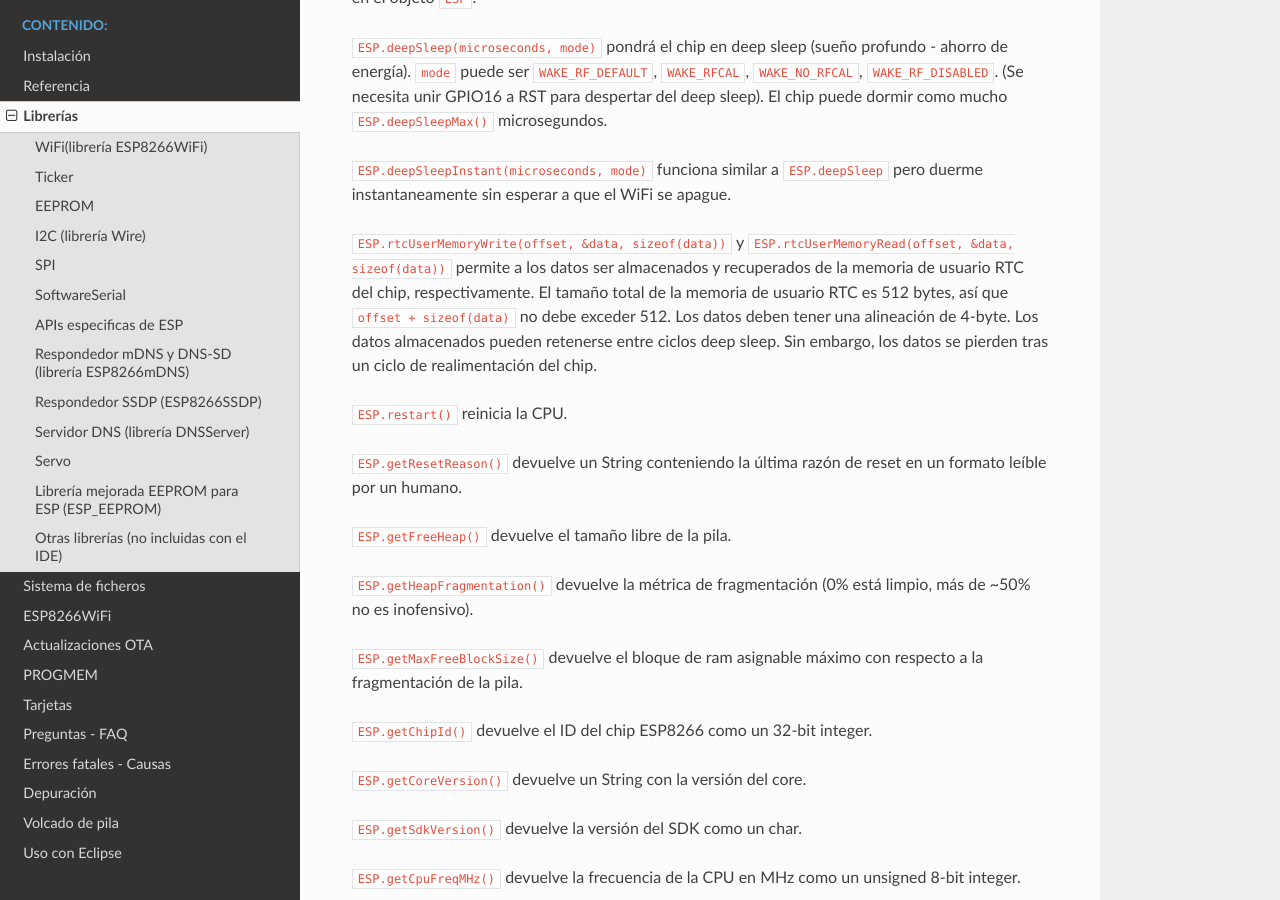
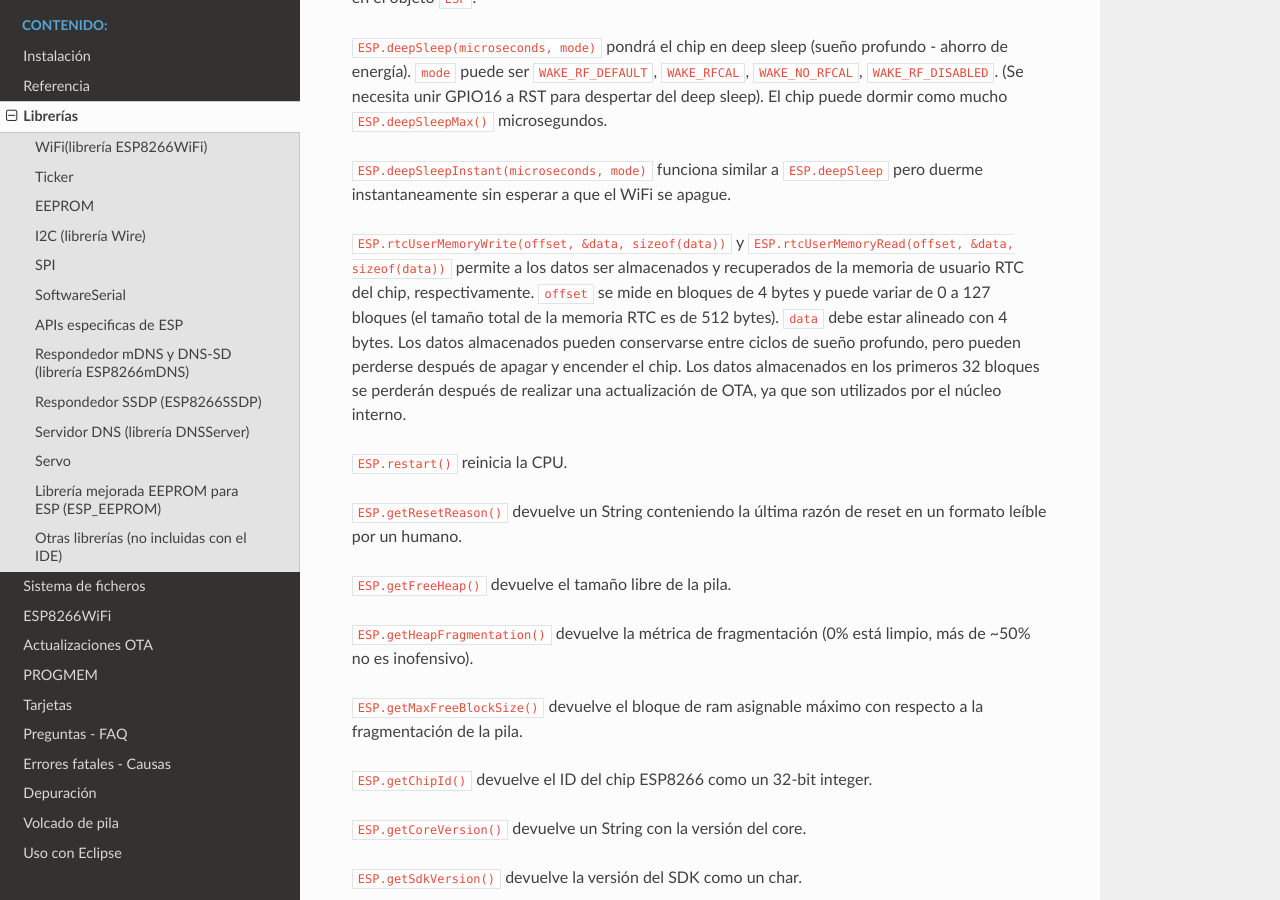
Before and after one commit to lrmoreno007/ESP8266-Arduino-Spanish, a Sphinx documentation site: the page built from doc/libraries.rst, in a window 1280 px wide and 900 px high, scrolled down 2116 px. Built offline with Sphinx 7.4.7 and the Read the Docs theme 2.0.0, drawn with Linux system fonts in a browser that asks for light colours.

Commit message:
Mention eboot use of rtc memory (#5439)

```diff
--- a/doc/libraries.rst
+++ b/doc/libraries.rst
@@ -69,7 +69,7 @@ Algunas APIs especificas de ESP relacionadas a deep sleep, RTC y memoria flash e
 
 ``ESP.deepSleepInstant(microseconds, mode)`` funciona similar a ``ESP.deepSleep`` pero duerme instantaneamente sin esperar a que el WiFi se apague.
 
-``ESP.rtcUserMemoryWrite(offset, &data, sizeof(data))`` y ``ESP.rtcUserMemoryRead(offset, &data, sizeof(data))`` permite a los datos ser almacenados y recuperados de la memoria de usuario RTC del chip, respectivamente. El tamaño total de la memoria de usuario RTC es 512 bytes, así que ``offset + sizeof(data)`` no debe exceder 512. Los datos deben tener una alineación de 4-byte. Los datos almacenados pueden retenerse entre ciclos deep sleep. Sin embargo, los datos se pierden tras un ciclo de realimentación del chip.
+``ESP.rtcUserMemoryWrite(offset, &data, sizeof(data))`` y ``ESP.rtcUserMemoryRead(offset, &data, sizeof(data))`` permite a los datos ser almacenados y recuperados de la memoria de usuario RTC del chip, respectivamente. ``offset`` se mide en bloques de 4 bytes y puede variar de 0 a 127 bloques (el tamaño total de la memoria RTC es de 512 bytes). ``data`` debe estar alineado con 4 bytes. Los datos almacenados pueden conservarse entre ciclos de sueño profundo, pero pueden perderse después de apagar y encender el chip. Los datos almacenados en los primeros 32 bloques se perderán después de realizar una actualización de OTA, ya que son utilizados por el núcleo interno.
 
 ``ESP.restart()`` reinicia la CPU.
 
```
